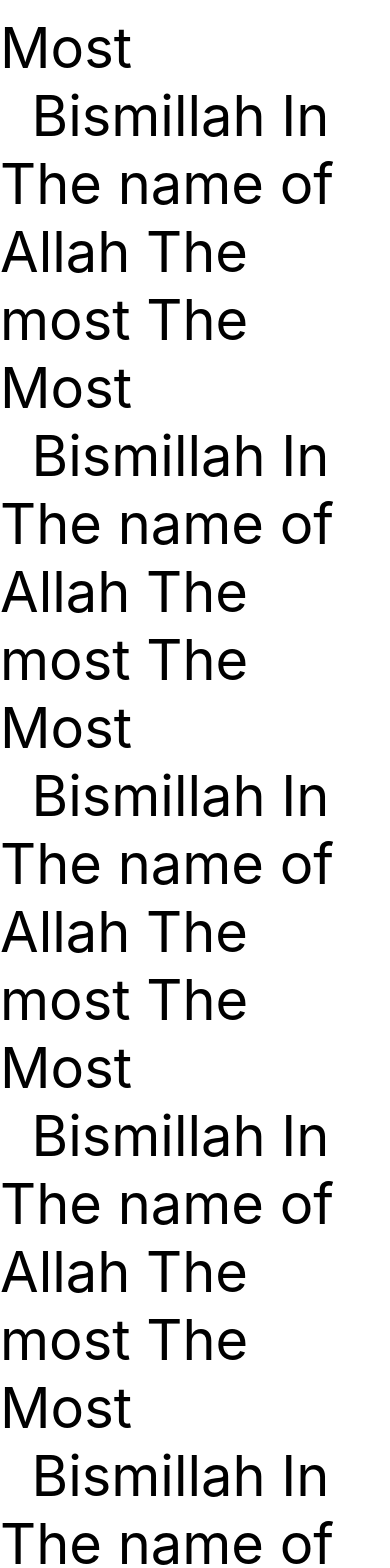
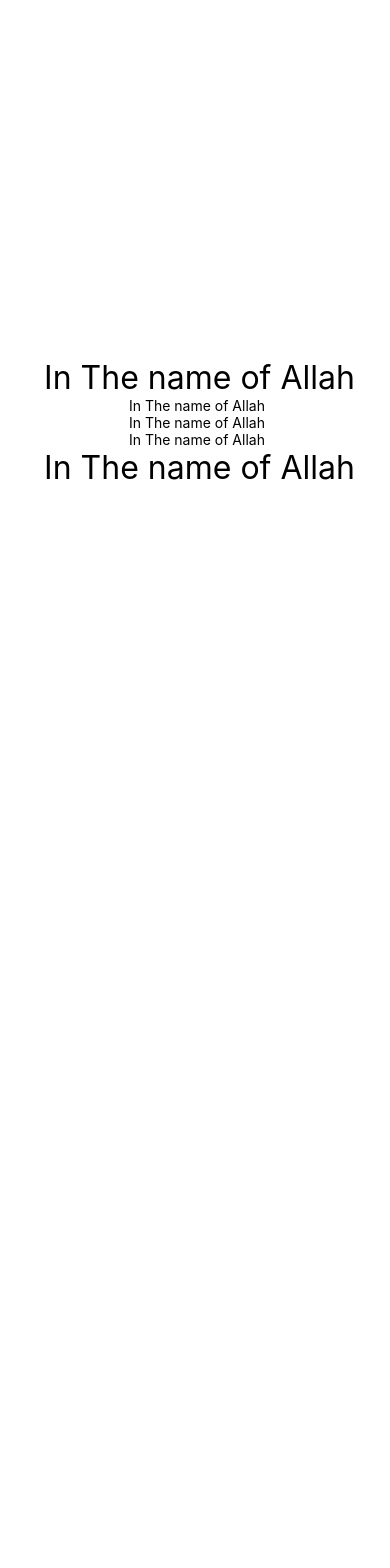
Before and after one commit to akhzarna/MyNewRepoforG1, a React Native app: screen / in a window 390 px wide. Shown: the top 1568 px of the page. After the commit the page ends 844 px from the top, so only its background shows below. Built offline with nearby package versions, Linux system fonts and the light colour scheme.

Commit message:
first commit

```diff
--- a/App.js
+++ b/App.js
@@ -4,18 +4,11 @@ import { StyleSheet, Text, View } from 'react-native';
 export default function App() {
   return (
     <View style={styles.container}>
-      <Text style={{fontSize:56}}>  Bismillah In The name of Allah The most The Most </Text>
-      <Text style={{fontSize:56}}>  Bismillah In The name of Allah The most The Most </Text>
-      <Text style={{fontSize:56}}>  Bismillah In The name of Allah The most The Most </Text>
-      <Text style={{fontSize:56}}>  Bismillah In The name of Allah The most The Most </Text>
-      <Text style={{fontSize:56}}>  Bismillah In The name of Allah The most The Most </Text>
-      <Text style={{fontSize:56}}>  Bismillah In The name of Allah The most The Most </Text>
-      <Text style={{fontSize:56}}>  Bismillah In The name of Allah The most The Most </Text>
-      <Text style={{fontSize:56}}>  Bismillah In The name of Allah The most The Most </Text>
-      <Text style={{fontSize:56}}>  Bismillah In The name of Allah The most The Most </Text>
-      <Text style={{fontSize:56}}>  Bismillah In The name of Allah The most The Most </Text>
-      <Text style={{fontSize:56}}>  Bismillah In The name of Allah The most The Most </Text>
-      <Text style={{fontSize:56}}>  Bismillah In The name of Allah The most The Most </Text>
+      <Text style={{fontSize:32}}>  In The name of Allah </Text>
+      <Text>  In The name of Allah </Text>
+      <Text>  In The name of Allah </Text>
+      <Text>  In The name of Allah </Text>
+      <Text style={{fontSize:32}}>  In The name of Allah </Text>
 
       <StatusBar style="auto" />
     </View>
--- a/package.json
+++ b/package.json
@@ -9,10 +9,13 @@
     "web": "expo start --web"
   },
   "dependencies": {
+    "@expo/metro-runtime": "~3.1.3",
     "expo": "~50.0.6",
     "expo-status-bar": "~1.11.1",
     "react": "18.2.0",
-    "react-native": "0.73.4"
+    "react-dom": "18.2.0",
+    "react-native": "0.73.4",
+    "react-native-web": "~0.19.6"
   },
   "devDependencies": {
     "@babel/core": "^7.20.0"
```
Also changed, not shown: 1 other file (tests, documents, lock files or other folders).
